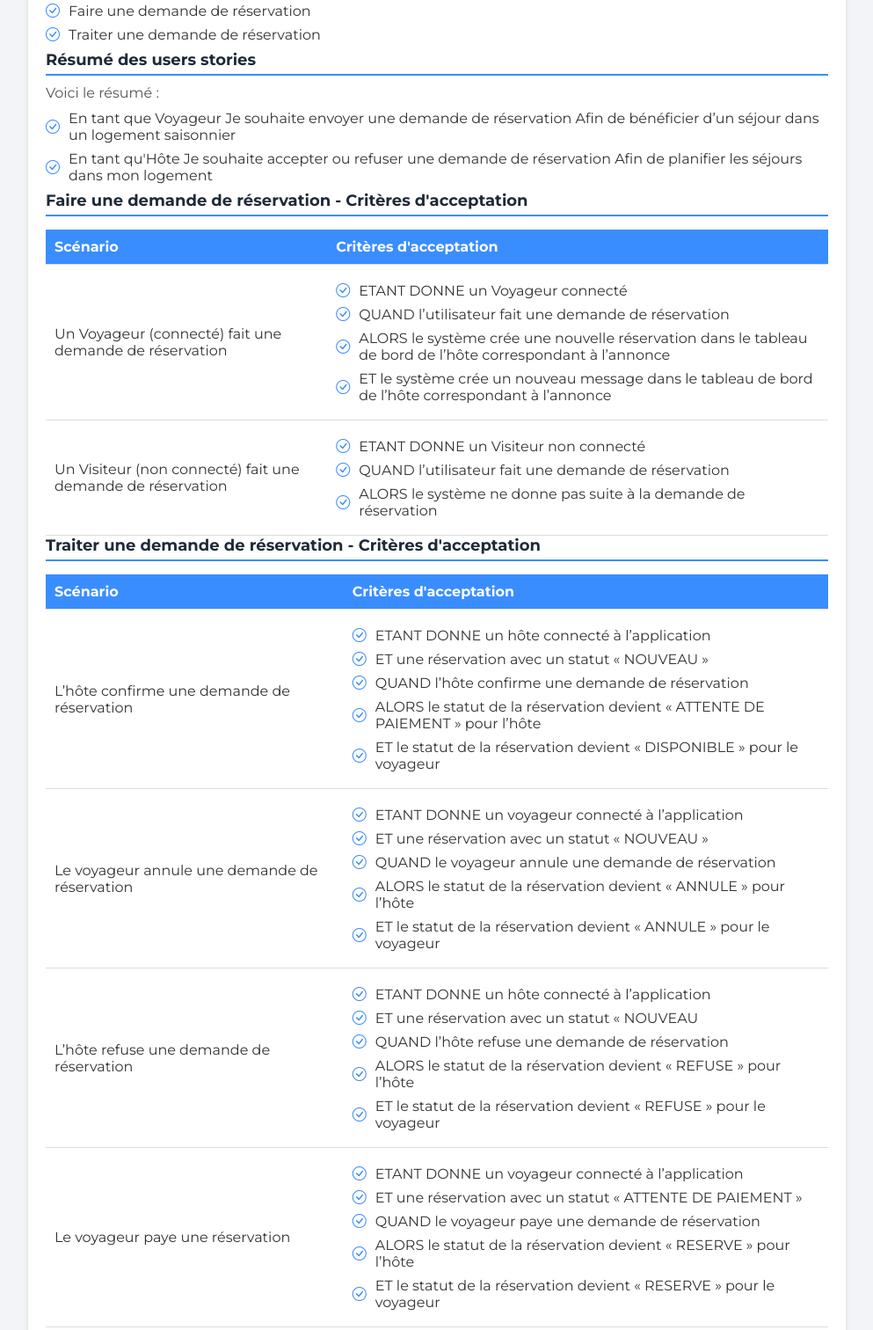
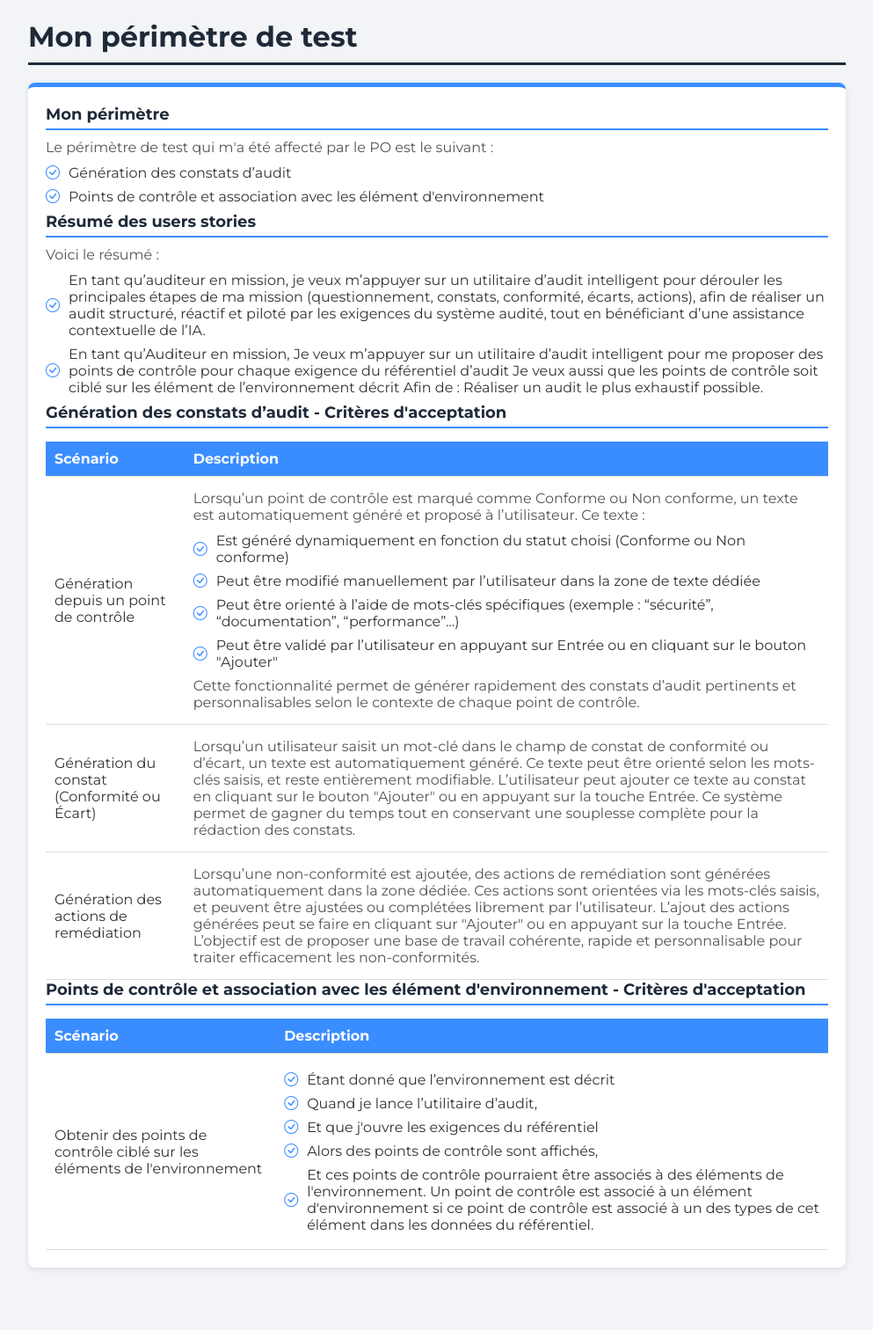
Before and after one commit to maximejoannis/maximejoannis.github.io, a plain HTML site: page MicroStage_AmnBrains.html in a window 1280 px wide. Shown: the part 895-2407 px from the top of the page at 88% size, without its empty margins (278-1271 px from the left). Drawn offline with nearby package versions, Linux system fonts and the light colour scheme.

Commit message:
Suite MAJ V1.4 du portfolio

```diff
--- a/MicroStage_AmnBrains.html
+++ b/MicroStage_AmnBrains.html
@@ -310,29 +310,26 @@
             <div class="cards">
                 <!-- Card 1 -->
                 <div class="card">
-                    <h3>Contexte</h3>
-                    <p>J'ai fait partie d'une équipe multidisciplinaire composée : </p>
-                    <ul>
-                        <li><i class="bi bi-check-circle"></i> 1 Product Owner</li>
-                        <li><i class="bi bi-check-circle"></i> 9 développeurs</li>
-                        <li><i class="bi bi-check-circle"></i> 2 testeurs et 1 Test Manager</li>
-                        <li><i class="bi bi-check-circle"></i> 1 Scrum Master</li>
-                    </ul>
+				 <h3>Introduction</h3>
+            <p>Le micro stage est un projet de test réel pour de véritables clients, m'offrant la possibilité d'aiguiser mes compétences dans des conditions authentiques et de renforcer ma confiance en mes capacités.
+               En retour, nos partenaires peuvent bénéficier de la découverte gratuite de défauts potentiellement non détectés jusqu'à présent ou renforcer leur confiance dans leurs logiciels. </p>
+                    <h3>L'entreprise : Amn Brains</h3>
+                    <p>Amn Brains développe des solutions logicielles dans la Gouvernance de la Cybersécurité. La complexité des systèmes d’information et la multiplication des techniques d’attaques conduisent généralement à des angles morts exploitables par les cyber attaquants. Leurs solutions sont conçues pour aider les professionnels de la cybersécurité (RSSI, Consultants, Auditeurs, Opérationnels) à combler ces difficultés en utilisant au maximum la puissance de la machine afin de leur permettre de se concentrer sur les aspects sur lesquels ils ont le plus de valeur ajoutée.</p>
 
-                    <h3>Product Backlog</h3>
-                    <p>Le Product Backlog de Homey contient 30 exigences sous la forme d'histoires utilisateurs (User Stories). Ces User Stories décrivent les fonctionnalités attendues du produit du point de vue de l'utilisateur.</p>
-                    <p>Durée du Sprint : L'équipe a convenu que la durée d'un Sprint, c'est-à-dire la période pendant laquelle le travail est réalisé, serait de 2 semaines.</p>
+                    <h3>Le logiciel à tester : Amn Auditor</h3>
+                    <p>AMN Auditor : Application Desktop de conduite d'Audit Multi-référentiel pour les auditeurs cybersécurité.</p>
                 </div>
 
                 <!-- Card 2 -->
                 <div class="card">
-                    <h3>Bénéfices de la simulation</h3>
-                    <p>Ce projet de fin de formation a eu les avantages suivants : </p>
+                    <h3>Informations importantes</h3>
+                    <p>Ce qu'il faut savoir : </p>
                     <ul>
-                        <li><i class="bi bi-check-circle"></i> Appliquer des techniques de test statique, des tests dynamiques manuels et des tests automatisés pour garantir la qualité du logiciel</li>
-                        <li><i class="bi bi-check-circle"></i> Développer ma capacité à travailler en autonomie ou en binôme, en fonction des exigences du projet.</li>
-                        <li><i class="bi bi-check-circle"></i> Préparer une soutenance de fin de formation où j'ai pu présenter mes travaux, justifier mes choix de test, et démontrer mes compétences en matière de conception et d'exécution de cas de test manuels et automatisés.</li>
-                        <li><i class="bi bi-check-circle"></i> Recevoir des retours d'expérience et des conseils personnalisés de la part des formateurs Test Academy pour continuer à progresser dans ma carrière de testeur.</li>
+                        <li><i class="bi bi-check-circle"></i> Il n'y a pas de sprint sur ce projet. Il est géré par flux continu inspiré par la méthodologie KANBAN.</li>
+                        <li><i class="bi bi-check-circle"></i> Je travaille en équipe sur ce projet avec un autre testeur QA et un product owner.</li>
+                        <li><i class="bi bi-check-circle"></i> Des daily-meetings réguliers ont lieu chaque jour du lundi au vendredi entre 13h et 13h10.</li>
+						<li><i class="bi bi-check-circle"></i> Je travaille sur ce projet à distance. </li>
+						<li><i class="bi bi-check-circle"></i> Ce projet permet de solidier mes compétences en QA et de constituer une expérience professionnelle solide de longue durée.</li>
                     </ul>
                 </div>
             </div>
@@ -343,103 +340,75 @@
             <div class="cards">
                 <div class="card">
                     <h3>Mon périmètre</h3>
-                    <p>Le périmètre de test qui m'a été affecté à la suite du sprint planning est le suivant : </p>
+                    <p>Le périmètre de test qui m'a été affecté par le PO est le suivant : </p>
                     <ul>
-                        <li><i class="bi bi-check-circle"></i> Faire une demande de réservation</li>
-                        <li><i class="bi bi-check-circle"></i> Traiter une demande de réservation</li>
+                        <li><i class="bi bi-check-circle"></i> Génération des constats d’audit</li>
+                        <li><i class="bi bi-check-circle"></i> Points de contrôle et association avec les élément d'environnement</li>
                     </ul>
                     <h3>Résumé des users stories</h3>
                     <p>Voici le résumé : </p>
                     <ul>
-                        <li><i class="bi bi-check-circle"></i>En tant que Voyageur Je souhaite envoyer une demande de réservation Afin de bénéficier d’un séjour dans un logement saisonnier</li>
-                        <li><i class="bi bi-check-circle"></i>En tant qu'Hôte Je souhaite accepter ou refuser une demande de réservation Afin de planifier les séjours dans mon logement</li>
+                        <li><i class="bi bi-check-circle"></i>En tant qu’auditeur en mission, je veux m’appuyer sur un utilitaire d’audit intelligent pour dérouler les principales étapes de ma mission (questionnement, constats, conformité, écarts, actions), afin de réaliser un audit structuré, réactif et piloté par les exigences du système audité, tout en bénéficiant d’une assistance contextuelle de l’IA.</li>
+                        <li><i class="bi bi-check-circle"></i>En tant qu’Auditeur en mission,
+						Je veux m’appuyer sur un utilitaire d’audit intelligent pour me proposer des points de contrôle pour chaque exigence du référentiel d’audit
+						Je veux aussi que les points de contrôle soit ciblé sur les élément de l’environnement décrit
+						Afin de : Réaliser un audit le plus exhaustif possible.
+						</li>
                     </ul>
-                    <h3>Faire une demande de réservation - Critères d'acceptation</h3>
+                    <h3>Génération des constats d’audit - Critères d'acceptation</h3>
                     <table>
                         <thead>
                             <tr>
                                 <th>Scénario</th>
-                                <th>Critères d'acceptation</th>
+                                <th>Description</th>
                             </tr>
                         </thead>
                         <tbody>
                             <tr>
-                                <td>Un Voyageur (connecté) fait une demande de réservation</td>
+                                <td>Génération depuis un point de contrôle</td>
                                 <td>
+								<p>Lorsqu’un point de contrôle est marqué comme Conforme ou Non conforme, un texte est automatiquement généré et proposé à l’utilisateur. Ce texte :</p>
                                     <ul>
-                                        <li><i class="bi bi-check-circle"></i>ETANT DONNE un Voyageur connecté</li>
-                                        <li><i class="bi bi-check-circle"></i>QUAND l’utilisateur fait une demande de réservation</li>
-                                        <li><i class="bi bi-check-circle"></i>ALORS le système crée une nouvelle réservation dans le tableau de bord de l’hôte correspondant à l’annonce</li>
-                                        <li><i class="bi bi-check-circle"></i>ET le système crée un nouveau message dans le tableau de bord de l’hôte correspondant à l’annonce</li>
+                                        <li><i class="bi bi-check-circle"></i>Est généré dynamiquement en fonction du statut choisi (Conforme ou Non conforme)</li>
+                                        <li><i class="bi bi-check-circle"></i>Peut être modifié manuellement par l’utilisateur dans la zone de texte dédiée</li>
+                                        <li><i class="bi bi-check-circle"></i>Peut être orienté à l’aide de mots-clés spécifiques (exemple : “sécurité”, “documentation”, “performance”...)</li>
+                                        <li><i class="bi bi-check-circle"></i>Peut être validé par l’utilisateur en appuyant sur Entrée ou en cliquant sur le bouton "Ajouter"</li>
                                     </ul>
+									<p>Cette fonctionnalité permet de générer rapidement des constats d’audit pertinents et personnalisables selon le contexte de chaque point de contrôle.</p>
                                 </td>
                             </tr>
 							<tr>
-                                <td>Un Visiteur (non connecté) fait une demande de réservation</td>
+                                <td>Génération du constat (Conformité ou Écart)</td>
                                 <td>
-                                    <ul>
-                                        <li><i class="bi bi-check-circle"></i>ETANT DONNE un Visiteur non connecté</li>
-                                        <li><i class="bi bi-check-circle"></i>QUAND l’utilisateur fait une demande de réservation</li>
-                                        <li><i class="bi bi-check-circle"></i>ALORS le système ne donne pas suite à la demande de réservation</li>
-                                    </ul>
+                                    <p>Lorsqu’un utilisateur saisit un mot-clé dans le champ de constat de conformité ou d’écart, un texte est automatiquement généré. Ce texte peut être orienté selon les mots-clés saisis, et reste entièrement modifiable. L’utilisateur peut ajouter ce texte au constat en cliquant sur le bouton "Ajouter" ou en appuyant sur la touche Entrée. Ce système permet de gagner du temps tout en conservant une souplesse complète pour la rédaction des constats.</p>
+                                </td>
+                            </tr>
+							<tr>
+                                <td>Génération des actions de remédiation</td>
+                                <td>
+                                    <p>Lorsqu’une non-conformité est ajoutée, des actions de remédiation sont générées automatiquement dans la zone dédiée. Ces actions sont orientées via les mots-clés saisis, et peuvent être ajustées ou complétées librement par l’utilisateur. L’ajout des actions générées peut se faire en cliquant sur "Ajouter" ou en appuyant sur la touche Entrée. L’objectif est de proposer une base de travail cohérente, rapide et personnalisable pour traiter efficacement les non-conformités.</p>
                                 </td>
                             </tr>
                         </tbody>
                     </table>
-					 <h3>Traiter une demande de réservation - Critères d'acceptation</h3>
+					 <h3>Points de contrôle et association avec les élément d'environnement - Critères d'acceptation</h3>
                     <table>
                         <thead>
                             <tr>
                                 <th>Scénario</th>
-                                <th>Critères d'acceptation</th>
+                                <th>Description</th>
                             </tr>
                         </thead>
                         <tbody>
                             <tr>
-                                <td>L’hôte confirme une demande de réservation</td>
+                                <td>Obtenir des points de contrôle ciblé sur les éléments de l'environnement</td>
                                 <td>
                                     <ul>
-                                        <li><i class="bi bi-check-circle"></i>ETANT DONNE un hôte connecté à l’application</li>
-                                        <li><i class="bi bi-check-circle"></i>ET une réservation avec un statut « NOUVEAU »</li>
-                                        <li><i class="bi bi-check-circle"></i>QUAND l’hôte confirme une demande de réservation</li>
-                                        <li><i class="bi bi-check-circle"></i>ALORS le statut de la réservation devient « ATTENTE DE PAIEMENT » pour l’hôte</li>
-										<li><i class="bi bi-check-circle"></i>ET le statut de la réservation devient « DISPONIBLE » pour le voyageur </li>
-                                    </ul>
-                                </td>
-                            </tr>
-							<tr>
-                                <td>Le voyageur annule une demande de réservation</td>
-                                <td>
-                                    <ul>
-                                        <li><i class="bi bi-check-circle"></i>ETANT DONNE un voyageur connecté à l’application</li>
-                                        <li><i class="bi bi-check-circle"></i>ET une réservation avec un statut « NOUVEAU »</li>
-                                        <li><i class="bi bi-check-circle"></i>QUAND le voyageur annule une demande de réservation</li>
-										<li><i class="bi bi-check-circle"></i>ALORS le statut de la réservation devient « ANNULE » pour l’hôte</li>
-                                        <li><i class="bi bi-check-circle"></i>ET le statut de la réservation devient « ANNULE » pour le voyageur</li>
-                                    </ul>
-                                </td>
-                            </tr>
-							<tr>
-                                <td>L’hôte refuse une demande de réservation</td>
-                                <td>
-                                    <ul>
-                                        <li><i class="bi bi-check-circle"></i>ETANT DONNE un hôte connecté à l’application</li>
-                                        <li><i class="bi bi-check-circle"></i>ET une réservation avec un statut « NOUVEAU </li>
-                                        <li><i class="bi bi-check-circle"></i>QUAND l’hôte refuse une demande de réservation</li>
-										<li><i class="bi bi-check-circle"></i>ALORS le statut de la réservation devient « REFUSE » pour l’hôte</li>
-                                        <li><i class="bi bi-check-circle"></i>ET le statut de la réservation devient « REFUSE » pour le voyageur</li>
-                                    </ul>
-                                </td>
-                            </tr>
-							<tr>
-                                <td>Le voyageur paye une réservation</td>
-                                <td>
-                                    <ul>
-                                        <li><i class="bi bi-check-circle"></i>ETANT DONNE un voyageur connecté à l’application</li>
-                                        <li><i class="bi bi-check-circle"></i>ET une réservation avec un statut « ATTENTE DE PAIEMENT »</li>
-                                        <li><i class="bi bi-check-circle"></i>QUAND le voyageur paye une demande de réservation</li>
-										<li><i class="bi bi-check-circle"></i>ALORS le statut de la réservation devient « RESERVE » pour l’hôte</li>
-                                        <li><i class="bi bi-check-circle"></i>ET le statut de la réservation devient « RESERVE » pour le voyageur</li>
+                                        <li><i class="bi bi-check-circle"></i>Étant donné que l’environnement est décrit</li>
+                                        <li><i class="bi bi-check-circle"></i>Quand je lance l’utilitaire d’audit,</li>
+                                        <li><i class="bi bi-check-circle"></i>Et que j'ouvre les exigences du référentiel</li>
+                                        <li><i class="bi bi-check-circle"></i>Alors des points de contrôle sont affichés,</li>
+										<li><i class="bi bi-check-circle"></i>Et ces points de contrôle pourraient être associés à des éléments de l'environnement. Un point de contrôle est associé à un élément d'environnement si ce point de contrôle est associé à un des types de cet élément dans les données du référentiel.</li>
                                     </ul>
                                 </td>
                             </tr>
@@ -457,14 +426,8 @@
                     <h3>Analyse</h3>
                     <p>Tâches réalisées : </p>
                     <ul>
-                        <li><i class="bi bi-check-circle"></i>Détermination de la structure du périmètre fonctionnel</li>
                         <li><i class="bi bi-check-circle"></i>Réalisation d'une revue des histoires utilisateur affectées à mon périmètre</li>
                         <li><i class="bi bi-check-circle"></i>Mise à jour de la structure des tests</li>
-                        <li><i class="bi bi-check-circle"></i>Création du projet PFF_MaximeJoannis dans Jira</li>
-						<li><i class="bi bi-check-circle"></i>Création des EPICS dans Jira</li>
-                        <li><i class="bi bi-check-circle"></i>Création des users stories dans Jira</li>
-						<li><i class="bi bi-check-circle"></i>Ajout des conditions de test</li>
-                        <li><i class="bi bi-check-circle"></i>Démarrage du sprint</li>
                     </ul>
 
                     <h3>Conception</h3>
@@ -511,7 +474,6 @@
                 <li><i class="bi bi-check-circle"></i> Résultats d’exécution des tests automatisés</li>
 			    <li><i class="bi bi-check-circle"></i> Rapports de défauts</li>
 				<li><i class="bi bi-check-circle"></i> Rapport Final de test</li>
-			    <li><i class="bi bi-check-circle"></i> Support de soutenance</li>
             </ul>
 		</div>
 	</div>
```
Also changed, not shown: Projet_Homey.html (+2 -2 lines), index.html (+1 -1 lines).
